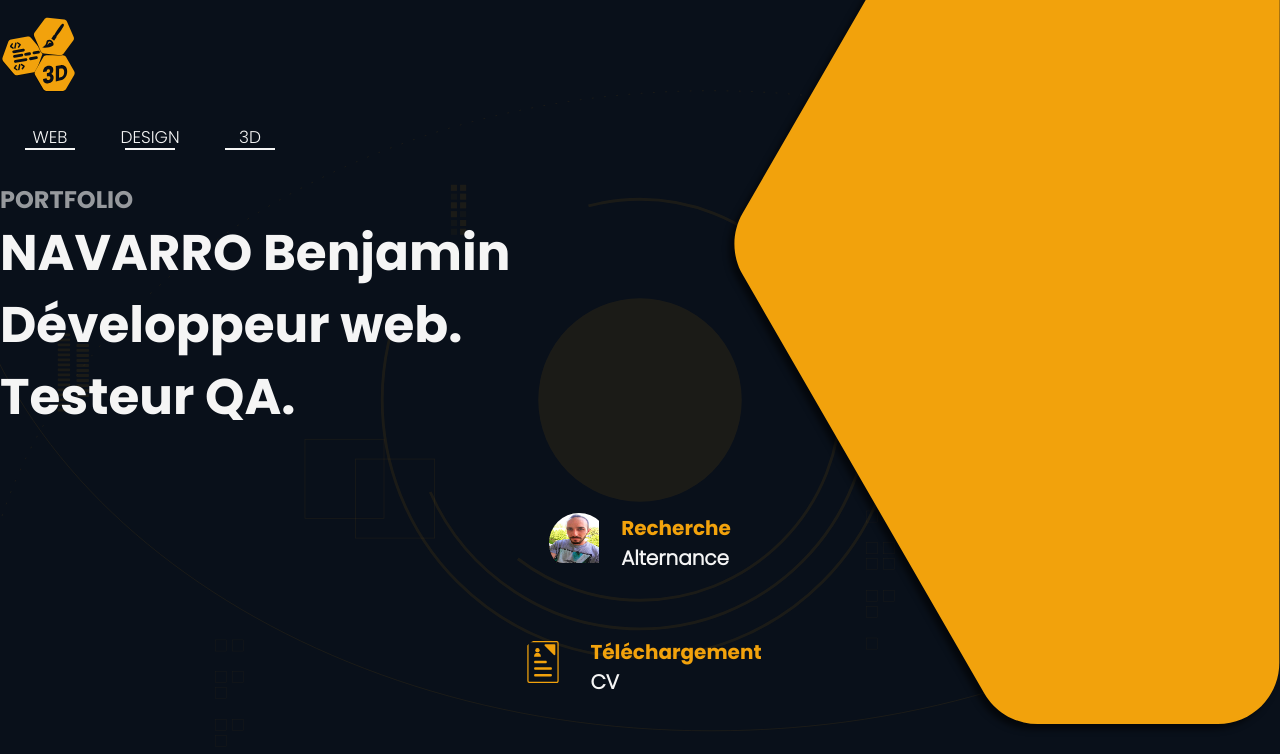
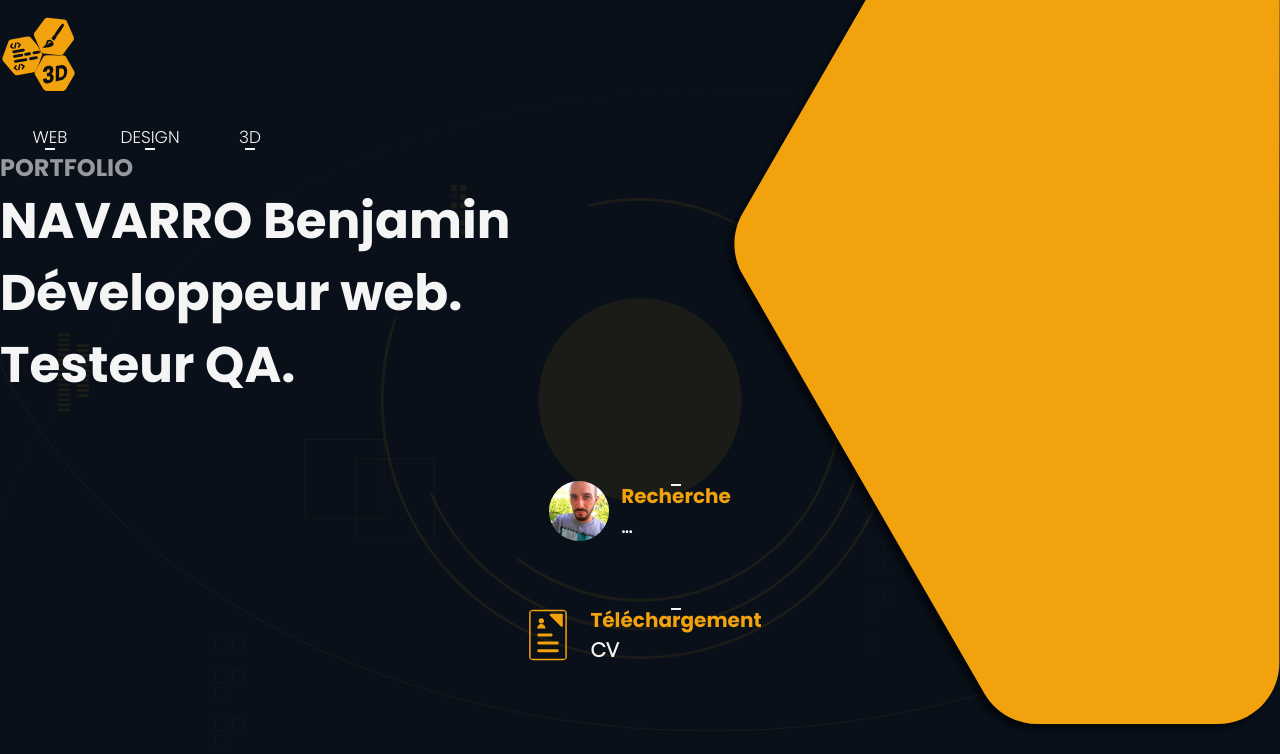
Before and after one commit to Benji-devw/portfolio, a Next.js app: page / in a window 1280 px wide. Shown: the top 754 px of the page. Built offline with nearby package versions, Linux system fonts and the light colour scheme.

Commit message:
maj update

```diff
--- a/src/components/Cards.tsx
+++ b/src/components/Cards.tsx
@@ -2,19 +2,11 @@ import Image from 'next/image';
 import Link from 'next/link';
 import { useEffect, useState } from 'react';
 import { useRouter } from 'next/router';
-import { ICardProps } from '@/types/types';
-
-interface DataItem {
-    title: string;
-    url: string;
-    sub: string[];
-    link: string;
-    github: string;
-}
+import { ICardProps, CardItem } from '@/types/types';
 
 const Cards: React.FC<ICardProps> = ({ data, sectionTitle, section }) => {
     const router = useRouter();
-    const [dataLoad, setDataload] = useState<object[]>([]);
+    const [dataLoad, setDataload] = useState<CardItem[]>([]);
     const [loading, setLoading] = useState<boolean>(false);
     const [limit, setLimit] = useState<number>(6);
     const [onDisplay, setOnDisplay] = useState<number>(-1);
@@ -42,7 +34,7 @@ const Cards: React.FC<ICardProps> = ({ data, sectionTitle, section }) => {
 
             <div className="col-12 col-lg-10 p-2 card__wrapper__right">
                 <div className="cards">
-                    {dataLoad.slice(0, limit).map((item: any, id: number) => (
+                    {dataLoad.slice(0, limit).map((item: CardItem, id: number) => (
                         <div
                             key={id}
                             className={`card ${onDisplay !== id && onDisplay !== -1 ? 'card__blur' : ''}`}
@@ -81,7 +73,6 @@ const Cards: React.FC<ICardProps> = ({ data, sectionTitle, section }) => {
                                             <p>{item.title}</p>
                                             {item.github && (
                                                 <Link
-                                                    // className={`card__after__link ${onDisplay === id && 'card__after__link__display'}`}
                                                     href={item.github}
                                                     target="_blank"
                                                     passHref={true}
@@ -91,7 +82,7 @@ const Cards: React.FC<ICardProps> = ({ data, sectionTitle, section }) => {
                                             )}
                                         </div>
                                     )}
-                                    {item.link !== '#' && (
+                                    {item.link !== '#' &&
                                         <Link
                                             className={`card__after__link ${onDisplay === id && item.link !== 'aqua' && item.link !== 'speedo' && 'card__after__link__display'}`}
                                             href={item.link}
@@ -100,9 +91,9 @@ const Cards: React.FC<ICardProps> = ({ data, sectionTitle, section }) => {
                                         >
                                             <code>VISITER</code>
                                         </Link>
-                                    )}
+                                    }
                                     <div className={`card__after__sub ${onDisplay === id && 'card__after__sub__display'}`}>
-                                        {item.sub.map((su: any, id: number) => (
+                                        {item.sub.map((su: string, id: number) => (
                                             <Image
                                                 key={id}
                                                 src={`${router.basePath}${su}`}
--- a/src/components/home.tsx
+++ b/src/components/home.tsx
@@ -53,7 +53,7 @@ const Home: React.FC<IHomeProps> = ({ x, y }) => {
                             </div>
                             <div className="hero__text">
                                 <h5>
-                                    <code>Recherche </code>Alternance
+                                    <code>Recherche </code>...
                                 </h5>
                             </div>
                         </div>
@@ -64,7 +64,7 @@ const Home: React.FC<IHomeProps> = ({ x, y }) => {
                                 <path className="st10" d="M4.4,29.6V6.7c0-2.2,2.7-4,6-4h59.4" />
                                 <path className="st10" d="M395.6,120.6v22.7c0,2.2-2.7,4-6,4h-63.9" />
                             </svg>
-                            <div className="cv__icon">
+                            <div className="profile__cv">
                                 <Image src={`${router.basePath}/media/icons/icon_cv.svg`} alt="profil" width={50} height={50} priority />
                             </div>
                             <div className="hero__text">
--- a/src/pages/api/design.ts
+++ b/src/pages/api/design.ts
@@ -1,5 +1,4 @@
 interface IDesignData {
-    id: number;
     title: string;
     sub: string[];
     url: string;
@@ -8,98 +7,84 @@ interface IDesignData {
 
 const designDatas: IDesignData[] = [
     {
-        id: 1,
         title: '#',
         sub: ['/media/icons/ai.png'],
         url: '/media/design/Design-Orange.jpg',
         link: '#',
     },
     {
-        id: 2,
         title: '#',
         sub: ['/media/icons/ai.png', '/media/icons/xd.png', '/media/icons/ps.png'],
         url: '/media/design/Meteo.jpg',
         link: '#',
     },
     {
-        id: 3,
         title: '#',
         sub: ['/media/icons/ps.png'],
         url: '/media/design/Femme-Soie.jpg',
         link: '#',
     },
     {
-        id: 4,
         title: '#',
         sub: ['/media/icons/ai.png'],
         url: '/media/design/Wave-Purple.jpg',
         link: '#',
     },
     {
-        id: 5,
         title: '#',
         sub: ['/media/icons/ai.png'],
         url: '/media/design/Robot.jpg',
         link: '#',
     },
     {
-        id: 6,
         title: '#',
         sub: ['/media/icons/ai.png', '/media/icons/xd.png', '/media/icons/ps.png'],
         url: '/media/design/Street.jpg',
         link: '#',
     },
     {
-        id: 7,
         title: '#',
         sub: ['/media/icons/ai.png'],
         url: '/media/design/Planete-Illustration.jpg',
         link: '#',
     },
     {
-        id: 8,
         title: '#',
         sub: ['/media/icons/ai.png'],
         url: '/media/design/SPACE_ONE.jpg',
         link: '#',
     },
     {
-        id: 9,
         title: '#',
         sub: ['/media/icons/ps.png'],
         url: '/media/design/egle-Destructure.jpg',
         link: '#',
     },
     {
-        id: 10,
         title: '#',
         sub: ['/media/icons/ai.png'],
         url: '/media/design/Background-Illustration.jpg',
         link: '#',
     },
     {
-        id: 11,
         title: '#',
         sub: ['/media/icons/ps.png'],
         url: '/media/design/404.jpg',
         link: '#',
     },
     {
-        id: 12,
         title: '#',
         sub: ['/media/icons/ps.png'],
         url: '/media/design/automne.jpg',
         link: '#',
     },
     {
-        id: 13,
         title: '#',
         sub: ['/media/icons/ps.png'],
         url: '/media/design/Text-Destructuré.jpg',
         link: '#',
     },
     {
-        id: 14,
         title: '#',
         sub: ['/media/icons/ai.png'],
         url: '/media/design/3CSI-Carte-visite.jpg',
--- a/src/styles/Cards.css
+++ b/src/styles/Cards.css
@@ -47,6 +47,7 @@
 }
 
 .card {
+    box-shadow: var(--main-bg-shadow);
     position: relative;
     cursor: pointer;
     margin: 0.5rem;
--- a/src/styles/Home.css
+++ b/src/styles/Home.css
@@ -1,6 +1,7 @@
-#home__wrapper {
+#wrapper {
     position: inherit;
     z-index: 10;
+    margin-top: 13rem;
 }
 
 #hero {
@@ -42,34 +43,50 @@
     object-fit: contain;
 }
 .st10 {
-  opacity:0.61;
-  fill:none;
-  stroke:#FFFFFF;
+    opacity: 0.61;
+    fill: none;
+    stroke: #ffffff;
     stroke-width: 1;
     stroke-dashoffset: 100%;
     stroke-dasharray: 100%;
 }
 .hero__content:hover {
     transform: scale(1.05);
-  transition: transform .2s;
+    transition: transform 0.2s;
     transition-timing-function: ease;
     transition-timing-function: cubic-bezier(0.4, 1.6, 0.4, 1.4);
 }
 .hero__content:hover .st10 {
     animation: wordSwith 3s ease-in-out infinite;
 }
-@keyframes bounce{
-  from {transform: scale(1)}
-  30%  {transform: scale(1.1)}
-  80% {transform: scale(0.9)}
-  to   {transform: scale(1)}
+@keyframes bounce {
+    from {
+        transform: scale(1);
+    }
+    30% {
+        transform: scale(1.1);
+    }
+    80% {
+        transform: scale(0.9);
+    }
+    to {
+        transform: scale(1);
+    }
 }
 @keyframes wordSwith {
     /* 0% {stroke-dashoffset: 0%;} */
-  10%{stroke-dashoffset: 100%;}
-  25%{stroke-dashoffset: 0%;}
-  75%{stroke-dashoffset: 0%;}
-  90%{stroke-dashoffset: 100%;}
+    10% {
+        stroke-dashoffset: 100%;
+    }
+    25% {
+        stroke-dashoffset: 0%;
+    }
+    75% {
+        stroke-dashoffset: 0%;
+    }
+    90% {
+        stroke-dashoffset: 100%;
+    }
     /* 100%{stroke-dashoffset: 0%;} */
 }
 
@@ -77,6 +94,36 @@
     position: relative;
     z-index: 4;
 }
+.hero__text h5 code {
+    position: relative;
+    /* top: 16px; */
+    padding: 0;
+    /* padding: 0.5rem 0 1rem 0; */
+    /* width: 100px; */
+    text-align: center;
+}
+
+.hero__text h5 code::after {
+    position: absolute;
+    content: '';
+    height: 1.5px;
+    margin: 0 auto;
+    left: 0;
+    right: 0;
+    bottom: 25px;
+    width: 10px;
+    background: var(--text-light);
+
+    -o-transition: 0.3s;
+    -ms-transition: 0.3s;
+    -moz-transition: 0.3s;
+    -webkit-transition: 0.3s;
+    transition: 0.3s;
+}
+.hero__text h5 code:hover::after {
+    width: 60%;
+}
+
 .profile__avatar {
     position: relative;
     width: 60px;
@@ -86,12 +133,18 @@
     overflow: hidden;
 }
 
-.cv__icon {
+.profile__cv {
     position: relative;
     width: 60px;
     height: 60px;
     border-radius: 50%;
     margin-right: 12px;
     overflow: hidden;
+}
 
+.profile__avatar img,
+.profile__cv img {
+    width: 100%;
+    height: 100%;
+    object-fit: cover;
 }
--- a/src/styles/Nav.css
+++ b/src/styles/Nav.css
@@ -33,7 +33,7 @@ nav ul {
   left: 0;
   right: 0;
   bottom: 0;
-  width: 50%;
+  width: 10%;
   background: var(--text-light);
 
   -o-transition:.3s;
@@ -43,5 +43,5 @@ nav ul {
   transition:.3s;
 }
 .nav__item a:hover::after {
-  width: 80%;
+  width: 60%;
 }
--- a/src/styles/globals.css
+++ b/src/styles/globals.css
@@ -37,15 +37,17 @@
   --text-fade: 0.6;
 
   --main-bg-light: #ffffffd4;
+  --main-bg-dark: #09101A;
+  --main-bg-t: #09101aca;
   --main-bg-card: #131e2f;
   --main-bg-card-t: #131e2fca;
-  --main-bg: #09101A;
-  --main-bg-t: #09101aca;
   --main-yellow: #F2A20C;
   --main-yellow-t: #f2a20c7a;
 
   --main-bg-shadow: 0 0 10px 0 rgba(0, 0, 0, 0.2);
   --main-blur: blur(4px)
+
+  --gradient-grey: background-image: linear-gradient(to top, #e6e9f0 0%, #eef1f5 100%);
 }
 
 
@@ -65,14 +67,14 @@ body {
 
 body {
   color: var(--main-text);
-  background: var(--main-bg);
+  background: var(--main-bg-dark);
   overflow-x: hidden;
 
 }
 
 main {
   max-width: 1800px;
-  padding-top: 3rem;
+  margin-top: 1rem;
 }
 h1 {
   font-family: "poppinsBold";
@@ -95,6 +97,7 @@ h5 {
   padding: 0;
   margin: 0;
   font-size: 20px;
+  /* cursor: pointer; */
   /* opacity: var(--text-fade); */
 }
 code,
@@ -102,14 +105,16 @@ code a{
   font-family: "poppinsBold";
   color: var(--main-yellow) !important;
   display: block;
+  cursor: pointer !important;
 }
-code:hover {
+/* code:hover {
   text-decoration: underline;
-}
+} */
 
 a {
   display: block;
   text-decoration: none;
+  cursor: pointer;
 }
 li {
   list-style: none;
@@ -128,7 +133,7 @@ p {
 
 
 .link__active {
-  color: var(--main-bg);
+  color: var(--main-bg-dark);
   background-color: var(--main-yellow);
 }
 
```
Also changed, not shown: src/types/types.ts (+9 -1 lines). Lines whose indentation alone changed are shown as unchanged.
